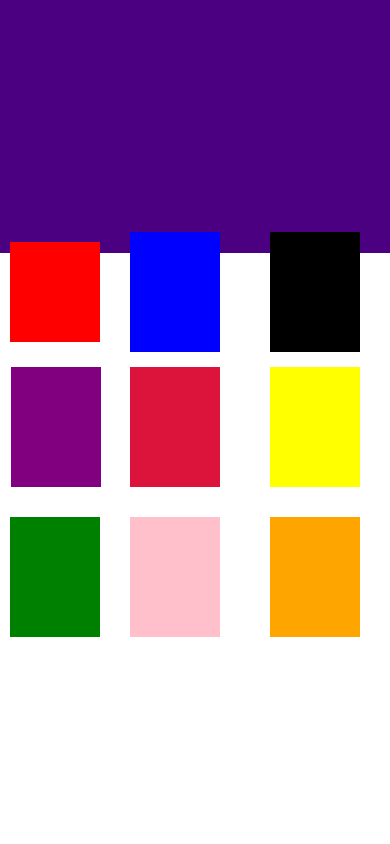
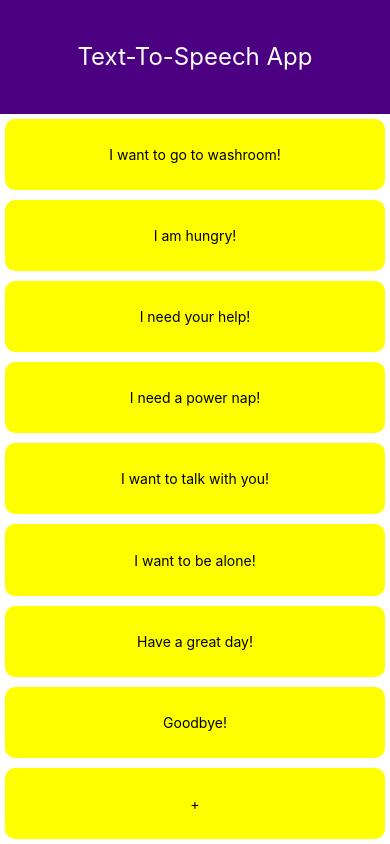
Before and after one commit to sashwot/newApp, a React Native app: screen / in a window 390 px wide. Built offline with nearby package versions, Linux system fonts and the light colour scheme.

Commit message:
Got it to work. Fixed: color, buttons, top-bar, changed styles to a style sheet, created array for commands, created button (eventually to add a custom command).

```diff
--- a/App.js
+++ b/App.js
@@ -4,132 +4,112 @@ import { StyleSheet, Text, View, TouchableWithoutFeedback, Button, TextInput } f
 import * as Speech from 'expo-speech'
 
 
-const washroomCommand = 'I want to go to washroom!';
+var commands = ['I want to go to washroom!', 'I am hungry!', 'I need your help!', 'I need a power nap!', 'I want to talk with you!', 'I want to be alone!',
+'Have a great day!', 'Goodbye!'];
+
 
 export default function App() {
   return (
-    <View style={{
-      backgroundColor:"#4B0082",
-      flex:0.3,
-      flexDirection:"row",
-      justifyContent:"center",
-      alignItems:"center",
-    }}>
+   <View style={styles.container}>
+    <View style={styles.topbar}>
+    <Text style={styles.textstyle}>Text-To-Speech App</Text>
+   </View>
 
 
-    <TouchableWithoutFeedback onPress={()=>Speech.speak(washroomCommand)} >
 
-      <View
-          style={{
-            backgroundColor:'red',
-            width:90,
-            height:100,
-            top: 165,
-            left:220,
-          }}
+    <TouchableWithoutFeedback onPress={()=>Speech.speak(commands[0])} >
+      <View style={styles.button}>
+       <Text>{commands[0]}</Text>
+      </View>
+    </TouchableWithoutFeedback>
 
-      />
 
+    <TouchableWithoutFeedback onPress={()=>Speech.speak(commands[1])} >
+      <View style={styles.button}>
+       <Text>{commands[1]}</Text>
+      </View>
     </TouchableWithoutFeedback>
-    <TouchableWithoutFeedback onPress={()=>Speech.speak('I am hungry!')}>
-      <View
-          style={{
-            backgroundColor:'blue',
-            width:90,
-            height:120,
-            top: 165,
-            right:-250,
-          }}
-      />
+
+
+    <TouchableWithoutFeedback onPress={()=>Speech.speak(commands[2])} >
+      <View style={styles.button}>
+       <Text>{commands[2]}</Text>
+      </View>
     </TouchableWithoutFeedback>
-    <TouchableWithoutFeedback onPress={()=>Speech.speak('I need your help!')}>
-      <View
-          style={{
-            backgroundColor:'black',
-            width:90,
-            height:120,
-            top: 165,
-            left:300,
-          }}
-      />
+
+    <TouchableWithoutFeedback onPress={()=>Speech.speak(commands[3])} >
+      <View style={styles.button}>
+       <Text>{commands[3]}</Text>
+      </View>
     </TouchableWithoutFeedback>
-    <TouchableWithoutFeedback onPress={()=>Speech.speak('I need a power nap!')}>
-      <View
-          style={{
-            backgroundColor:'purple',
-            width:90,
-            height:120,
-            top: 300,
-            right:49,
-          }}
-      />
+
+    <TouchableWithoutFeedback onPress={()=>Speech.speak(commands[4])} >
+      <View style={styles.button}>
+       <Text>{commands[4]}</Text>
+      </View>
     </TouchableWithoutFeedback>
-    <TouchableWithoutFeedback onPress={()=> Speech.speak('I want to talk with my family member!')}>
-      <View
-        style={{
-          backgroundColor:'#dc143c',
-          width:90,
-          height:120,
-          top:300,
-          right:20,
-        }}
-      />
+
+    <TouchableWithoutFeedback onPress={()=>Speech.speak(commands[5])} >
+      <View style={styles.button}>
+       <Text>{commands[5]}</Text>
+      </View>
     </TouchableWithoutFeedback>
-    <TouchableWithoutFeedback onPress={()=> Speech.speak('I want to talk with you!')}>
-      <View
-        style={{
-          backgroundColor:'yellow',
-          width:90,
-          height:120,
-          top:300,
-          right: -30,
-        }}
-      />
+
+    <TouchableWithoutFeedback onPress={()=>Speech.speak(commands[6])} >
+      <View style={styles.button}>
+       <Text>{commands[6]}</Text>
+      </View>
     </TouchableWithoutFeedback>
-    <TouchableWithoutFeedback onPress={()=>Speech.speak('Please leave me alone!')}>
-      <View
-        style={{
-          backgroundColor:'orange',
-          width:90,
-          height:120,
-          top:450,
-          right:60,
-        }}
-      />
+
+    <TouchableWithoutFeedback onPress={()=>Speech.speak(commands[7])} >
+      <View style={styles.button}>
+       <Text>{commands[7]}</Text>
+      </View>
     </TouchableWithoutFeedback>
-    <TouchableWithoutFeedback onPress={()=>Speech.speak('Have a great day!')}>
-      <View
-        style={{
-          backgroundColor:'green',
-          width:90,
-          height:120,
-          top:450,
-          right:410,
-        }}
-      />
+
+    <TouchableWithoutFeedback onPress={()=>Speech.speak('new command')} >
+      <View style={styles.button}>
+       <Text>+</Text>
+      </View>
     </TouchableWithoutFeedback>
-    <TouchableWithoutFeedback onPress={()=>Speech.speak('See you man!')}>
-      <View
-        style={{
-          backgroundColor:'pink',
-          width:90,
-          height:120,
-          top:450,
-          right:380,
-        }}
-      />
-    </TouchableWithoutFeedback>
-      <StatusBar style="auto" />
 
+
+
+    <StatusBar style="auto" />
     </View>
+
   );
 }
 
 const styles = StyleSheet.create({
   container: {
-    flex: 1,
-    backgroundColor: '#fff',
+    flex:1,
+    flexDirection:"column",
+  },
+
+  topbar: {
+    flex: .8,
+    backgroundColor:"#4B0082",
+    justifyContent:'center',
     alignItems: 'center',
-    justifyContent: 'center',
+    flexDirection:'row'
   },
+
+  textstyle: {
+    color:'#ffffff',
+    fontSize: 24.0
+  },
+
+  buttonContainer: {
+   flex: 1
+  },
+
+  button: {
+    borderRadius: 10,
+    backgroundColor:'#FFFF00',
+    justifyContent:"center",
+    alignItems:'center',
+    margin: 5,
+    flex: .5
+  }
 });
--- a/package.json
+++ b/package.json
@@ -8,7 +8,8 @@
     "eject": "expo eject"
   },
   "dependencies": {
-    "expo": "~40.0.0",
+    "expo": "^40.0.1",
+    "expo-speech": "~8.5.0",
     "expo-status-bar": "~1.0.3",
     "react": "16.13.1",
     "react-dom": "16.13.1",
@@ -16,7 +17,7 @@
     "react-native-web": "~0.13.12"
   },
   "devDependencies": {
-    "@babel/core": "^7.9.0"
+    "@babel/core": "~7.9.0"
   },
   "private": true
 }
```
Also changed, not shown: 2 other files (tests, documents, lock files or other folders).
